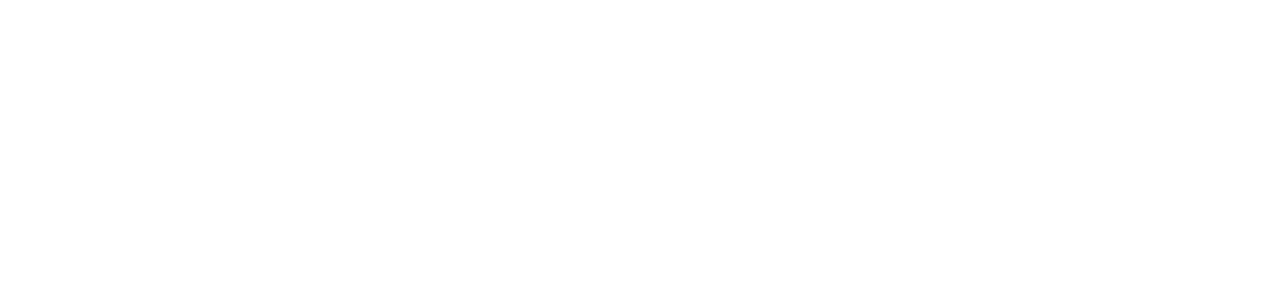
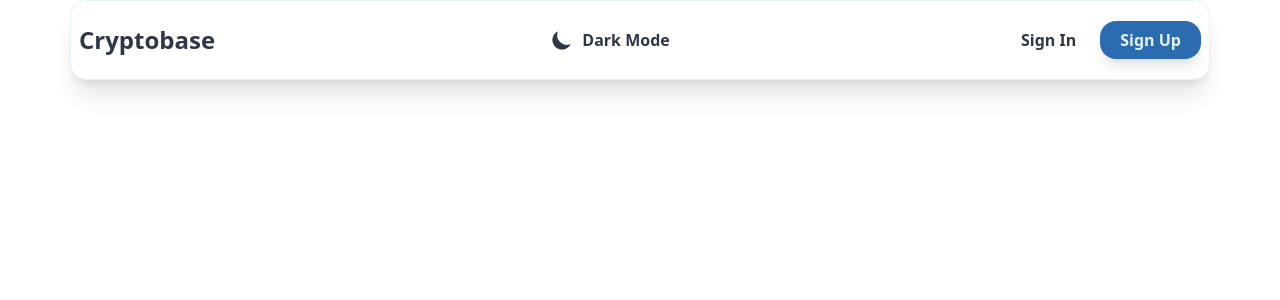
Before and after one commit to JustAlex-WebDev/Crypto-App, a React (Create React App) app: page / in a window 1280 px wide. Shown: the top 300 px of the page. Built offline with nearby package versions, Linux system fonts and the light colour scheme.

Commit message:
Created and the Navbar Component and the Theme Toggle button (Component)

```diff
--- a/package.json
+++ b/package.json
@@ -8,6 +8,7 @@
     "@testing-library/user-event": "^13.5.0",
     "react": "^18.2.0",
     "react-dom": "^18.2.0",
+    "react-icons": "^4.4.0",
     "react-router-dom": "^6.3.0",
     "react-scripts": "5.0.1",
     "web-vitals": "^2.1.4"
--- a/src/App.js
+++ b/src/App.js
@@ -1,8 +1,13 @@
 import React from "react";
+import Navbar from "./components/Navbar";
 import { ThemeProvider } from "./context/ThemeContext";
 
 function App() {
-  return <ThemeProvider></ThemeProvider>;
+  return (
+    <ThemeProvider>
+      <Navbar />
+    </ThemeProvider>
+  );
 }
 
 export default App;
--- /dev/null
+++ b/src/components/Navbar.jsx
@@ -0,0 +1,76 @@
+import React, { useState } from "react";
+import { Link } from "react-router-dom";
+import ThemeToggle from "./ThemeToggle";
+import { AiOutlineMenu, AiOutlineClose } from "react-icons/ai";
+
+const Navbar = () => {
+  const [nav, setNav] = useState(false);
+
+  const handleNav = () => {
+    setNav(!nav);
+  };
+
+  return (
+    <div className="rounded-div flex items-center justify-between h-20 font-bold">
+      <Link to="/">
+        <h1 className="text-2xl">Cryptobase</h1>
+      </Link>
+
+      <div className="hidden md:block">
+        <ThemeToggle />
+      </div>
+
+      <div className="hidden md:block">
+        <Link to="/signin" className="p-4 hover:text-accent">
+          Sign In
+        </Link>
+        <Link
+          to="/signup"
+          className="bg-button text-btnText px-5 py-2 ml-2 rounded-2xl shadow-lg hover:shadow-xl"
+        >
+          Sign Up
+        </Link>
+      </div>
+
+      {/* Menu Icon */}
+      <div onClick={handleNav} className="block md:hidden cursor-pointer z-10">
+        {nav ? <AiOutlineClose size={20} /> : <AiOutlineMenu size={20} />}
+      </div>
+
+      {/* Mobile Menu */}
+      <div
+        className={
+          nav
+            ? "md:hidden fixed left-0 top-20 flex flex-col items-center justify-between w-full h-[90%] bg-primary ease-in duration-300 z-10"
+            : "fixed left-[-100%] top-20 h-[90%] flex flex-col items-center justify-between ease-in duration-300"
+        }
+      >
+        <ul className="w-full p-4">
+          <li className="border-b py-6">
+            <Link to="/">Home</Link>
+          </li>
+          <li className="border-b py-6">
+            <Link to="/account">Account</Link>
+          </li>
+          <li className="py-6">
+            <ThemeToggle />
+          </li>
+        </ul>
+        <div className="flex flex-col w-full p-4">
+          <Link to="/signin">
+            <button className="w-full my-2 p-3 bg-primary border border-secondary rounded-2xl shadow-xl">
+              Sign In
+            </button>
+          </Link>
+          <Link to="/signup">
+            <button className="w-full my-2 p-3 bg-button text-btnText rounded-2xl shadow-xl">
+              Sign Up
+            </button>
+          </Link>
+        </div>
+      </div>
+    </div>
+  );
+};
+
+export default Navbar;
--- /dev/null
+++ b/src/components/ThemeToggle.jsx
@@ -0,0 +1,29 @@
+import React, { useContext } from "react";
+import { HiSun, HiMoon } from "react-icons/hi";
+import { ThemeContext } from "../context/ThemeContext";
+
+const ThemeToggle = () => {
+  const { theme, setTheme } = useContext(ThemeContext);
+
+  return (
+    <div className="p-2">
+      {theme === "dark" ? (
+        <div
+          className="flex items-center cursor-pointer"
+          onClick={() => setTheme(theme === "dark" ? "light" : "dark")}
+        >
+          <HiSun className="text-primary text-2xl mr-2" /> Light Mode
+        </div>
+      ) : (
+        <div
+          className="flex items-center cursor-pointer"
+          onClick={() => setTheme(theme === "dark" ? "light" : "dark")}
+        >
+          <HiMoon className="text-primary text-2xl mr-2" /> Dark Mode
+        </div>
+      )}
+    </div>
+  );
+};
+
+export default ThemeToggle;
```
Also changed, not shown: 1 other file (tests, documents, lock files or other folders).
